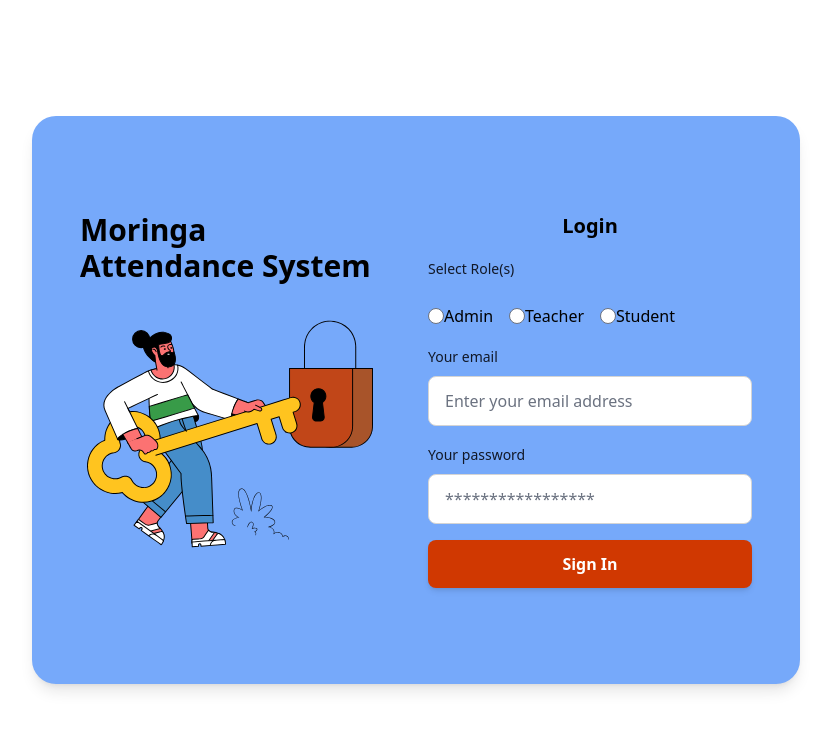
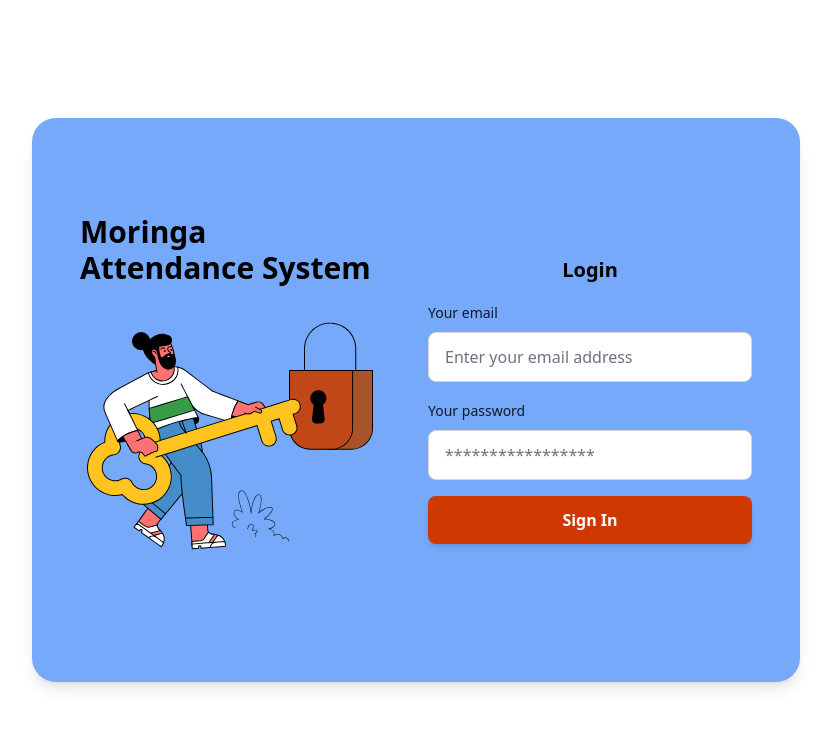
Before and after one commit to EvansManoti/attendance-fronted, a React (Create React App) app: page / in a window 1280 px wide. Shown: the top 730 px of the page, without its empty margins (224-1055 px from the left). Built offline with nearby package versions, Linux system fonts and the light colour scheme.

Commit message:
removed role from the login page

```diff
--- a/src/App.js
+++ b/src/App.js
@@ -9,6 +9,7 @@
       <Routes>
         <Route path="/" element={<Login />} />
         <Route path="/admin" element={<AdminDashboard />} />
+        <Route path="/student" element={<StudentDashboard />} />
       </Routes>
     </Router>
   );
--- a/src/pages/Login.js
+++ b/src/pages/Login.js
@@ -34,38 +34,6 @@
         </div>
         <form className="flex w-full flex-col justify-center gap-4" onSubmit={handleSubmit}>
           <h3 className="text-xl font-semibold text-center">Login</h3>
-          <div className="mb-2 block">
-            <Label value="Select Role(s)" />
-          </div>
-          <div className="flex gap-4">
-            <label className="flex items-center">
-              <input
-                type="checkbox"
-                checked={roles.admin}
-                onChange={() => handleRoleChange('admin')}
-                className="rounded-full"
-              />
-              Admin
-            </label>
-            <label className="flex items-center">
-              <input
-                type="checkbox"
-                checked={roles.teacher}
-                onChange={() => handleRoleChange('teacher')}
-                className="rounded-full"
-              />
-              Teacher
-            </label>
-            <label className="flex items-center">
-              <input
-                type="checkbox"
-                checked={roles.student}
-                onChange={() => handleRoleChange('student')}
-                className="rounded-full"
-              />
-              Student
-            </label>
-          </div>
           <div>
             <div className="mb-2 block">
               <Label htmlFor="email" value="Your email" />
--- a/src/pages/StudentDashboard.js
+++ b/src/pages/StudentDashboard.js
@@ -0,0 +1,25 @@
+import Nav from '../components/Nav';
+import { Card } from 'flowbite-react';
+import { Datepicker } from 'flowbite-react';
+
+function StudentDashboard() {
+  return (
+    <div>
+      <Nav />
+      <Card href="#" className="max-w-lg mx-auto p-6 bg-pink-400">
+        <h5 className="text-2xl font-bold tracking-tight text-gray-900">
+          ATTENDANCE RECAP
+        </h5>
+        <p className="font-bold text-gray-700 text-gray-700 dark:text-gray-400">
+          Attendance Percentage% &nbsp; Present &nbsp; Absent &nbsp; Late
+        </p>
+        <p className="text-gray-700 dark:text-gray-400">
+          84% &nbsp; 84 days &nbsp; 12 days &nbsp; 8 days
+        </p>
+        <Datepicker title="Flowbite Datepicker" /> {/* Include the Datepicker component */}
+      </Card>
+    </div>
+  );
+}
+
+export default StudentDashboard;
```
